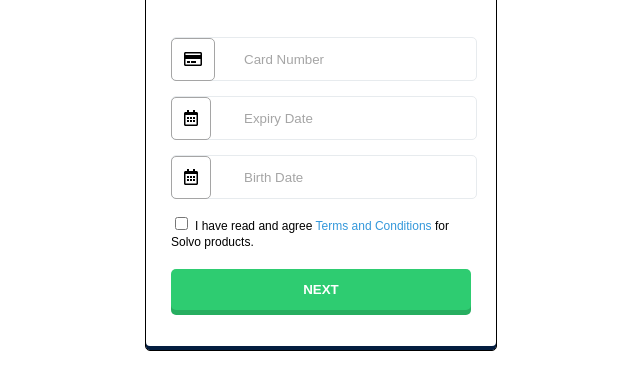
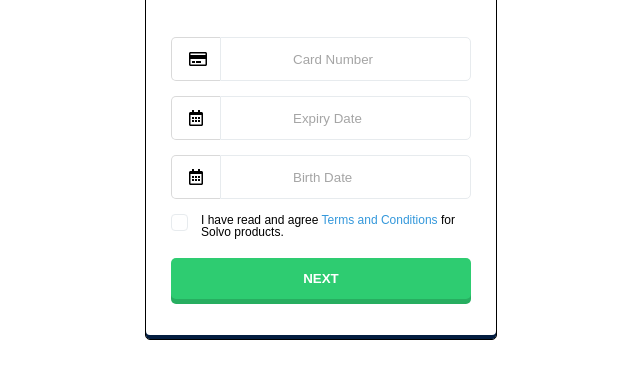
Before and after one commit to kenjyVincent-Sully/E-PaySpace, a website: page index.html in a window 1280 px wide. Shown: the part 254-644 px from the top of the page, without its empty margins (319-959 px from the left). Drawn offline with nearby package versions, Linux system fonts and the light colour scheme.

Commit message:
CSS style checkbox and remove empty file

```diff
--- a/css/scss/_global.scss
+++ b/css/scss/_global.scss
@@ -11,15 +11,28 @@ body{
     .inputWidthIcon{
         margin: 0px 25px 0px 25px;
         position: relative;
+        position: relative;
+
+        display: -webkit-box;
+        display: -webkit-flex;
+        display: -ms-flexbox;
+        display: flex;
+
+        svg{
+            margin: 5px;
+        }
 
         span{
-            border: 1px solid #a5a5a5;
+            border: 1px solid rgba(0, 0, 0, 0.15);
             border-radius: 5px;
-            padding: 12px;
-            top: 1px;
-            position: absolute;
+            border-bottom-right-radius: 0;
+            border-top-right-radius: 0;
+            border-right: 0;
+
+            padding: .5rem .75rem;
+            height: 26px;
+            width: 24px;
         }
-
 
         ::placeholder{
             color: #a5a5a5;
@@ -29,10 +42,13 @@ body{
         .styleInput{
             border-radius: 5px;
             border: 1px solid #e7ebee;
+            border-bottom-left-radius: 0;
+            border-top-left-radius: 0;
+            outline: 0;
 
             margin-bottom: 15px;
             width: 100%;
-           height: 40px;
+            height: 40px;
         }
 
         label{
@@ -65,6 +81,52 @@ body{
             }
         }
 
+        [type="checkbox"]:not(:checked),
+        [type="checkbox"]:checked {
+            position: absolute;
+            left: -9999px;
+        }
+        [type="checkbox"]:not(:checked) + label,
+        [type="checkbox"]:checked + label {
+            position: relative;
+            padding-left: 30px;
+            cursor: pointer;
+        }
+
+        /* checkbox aspect */
+        [type="checkbox"]:not(:checked) + label:before,
+        [type="checkbox"]:checked + label:before {
+        content: '';
+            position: absolute;
+            left: 0; top: 0;
+            width: 1.25em; height: 1.25em;
+            border: 1px solid #e7ebee;
+            background: #fff;
+            border-radius: 4px;
+        }
+        /* checked mark aspect */
+        [type="checkbox"]:not(:checked) + label:after,
+        [type="checkbox"]:checked + label:after {
+            content: '✔';
+            position: absolute;
+            top: .2em; left: 3px;
+            font-size: 1.4em;
+            line-height: 0.8;
+            color: #09ad7e;
+            transition: all .2s;
+            font-family: Helvetica, Arial, sans-serif;
+        }
+
+        /* checked mark aspect changes */
+        [type="checkbox"]:not(:checked) + label:after {
+            opacity: 0;
+            transform: scale(0);
+        }
+        [type="checkbox"]:checked + label:after {
+            opacity: 1;
+            transform: scale(1);
+        }
+
         .termsConditions{
             text-decoration: none;
             color: #3498db;
--- a/css/scss/main.scss
+++ b/css/scss/main.scss
@@ -1,5 +1,3 @@
 @import '_reset';
-@import '_font';
 @import '_header';
-@import '_footer';
 @import '_global';
--- a/index.html
+++ b/index.html
@@ -40,6 +40,6 @@
         </form>
         <script src="//ajax.googleapis.com/ajax/libs/jquery/1.9.1/jquery.min.js"></script>
         <!-- <script src="js/main.js"></script> -->
-        <script src="js/test.js"></script>
+        <!-- <script src="js/test.js"></script> -->
 	</body>
 </html>
```
Also changed, not shown: css/main.css, css/scss/_font.scss (deleted), css/scss/_footer.scss (deleted).
